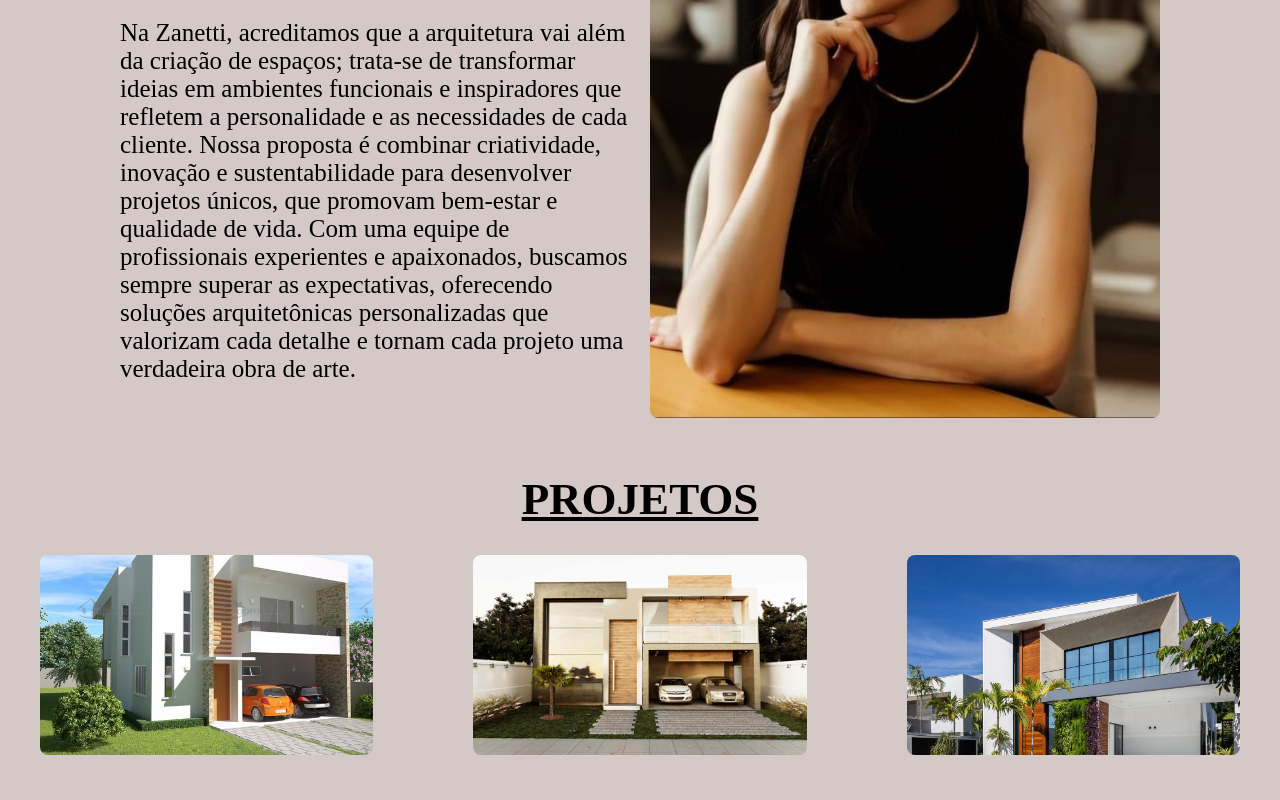
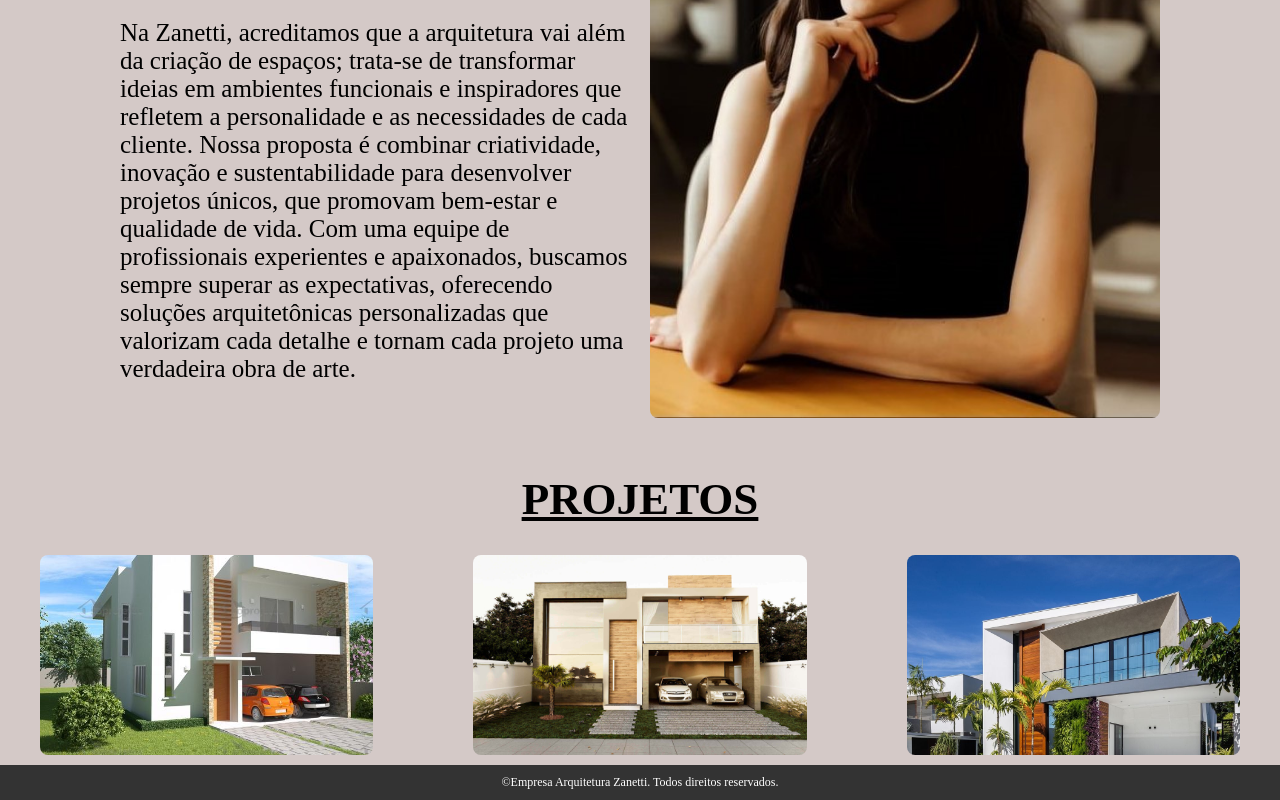
Before and after one commit to KelvinTonon/AULAHTML, a plain HTML site: page INDEX.HTML in a window 1280 px wide. Shown: the part 1516-2316 px from the top of the page. Drawn offline with Linux system fonts and the light colour scheme; files that its build step writes are made by us from their sources; files whose address does not match are found by name.

Commit message:
publicar repositorio

```diff
--- a/PRIMEIRO SITE/INDEX.HTML
+++ b/INDEX.HTML
@@ -4,7 +4,7 @@
     <meta charset="UTF-8">
     <link rel="stylesheet" href="styles.css">
     <meta name="viewport" content="width=device-width, initial-scale=1.0">
-    <title>TRAB.SITE</title>
+    <title>Site de Arquitetura</title>
 </head>
 <body>
 
@@ -71,5 +71,11 @@
         </section>
     </main><!--PROJETOS-->
 
+    <footer class="footer">
+        <p>&copy;Empresa Arquitetura Zanetti. Todos direitos reservados.
+        </p>
+    </footer>
+
+
 </body>
 </html>
--- a/PRIMEIRO SITE/STYLES.CSS
+++ b/PRIMEIRO SITE/STYLES.CSS
@@ -175,3 +175,20 @@ header .btn-contato button{
         padding: 10px 0;
     }
 }
+/* ESTILO FOOTER */
+
+footer{
+    background-color: #333;
+    color: #ffff;
+    padding: 10px 0px;
+    position: 0;
+    width: 100%;
+    text-align: center;
+
+}
+
+footer p {
+    margin: 0;
+    font-size: 12px;
+
+}
```
